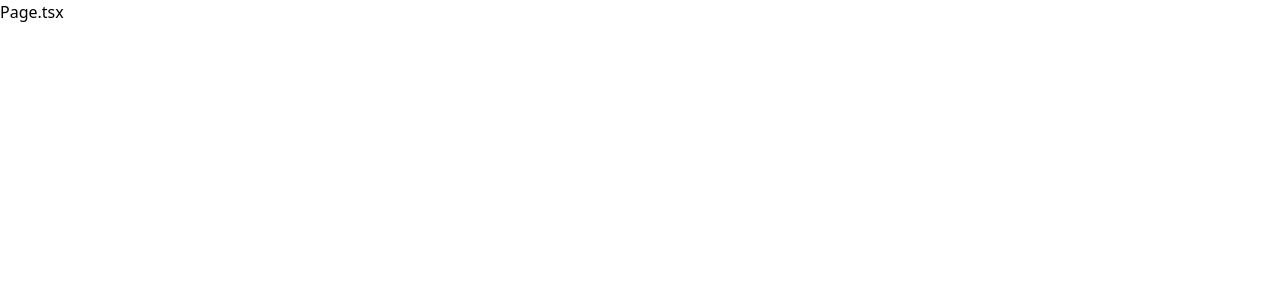
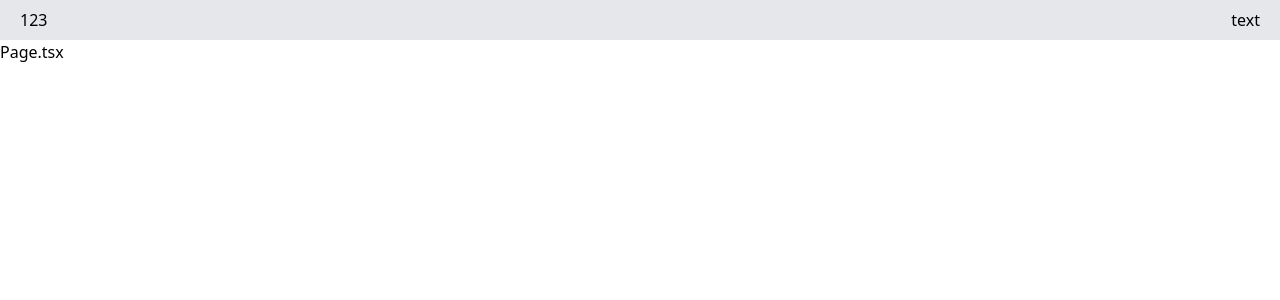
Before and after one commit to BorisKlco/nextjs.yet-another-store, a Next.js app: page / in a window 1280 px wide. Shown: the top 300 px of the page. Built offline with nearby package versions, Linux system fonts and the light colour scheme.

Commit message:
something

```diff
--- a/app/layout.tsx
+++ b/app/layout.tsx
@@ -1,3 +1,4 @@
+import { Navbar } from "@/components";
 import "./globals.css";
 import { Manrope } from "next/font/google";
 
@@ -15,7 +16,10 @@ export default function RootLayout({
 }) {
   return (
     <html lang="en">
-      <body className={fontManrope.variable}>{children}</body>
+      <body className={fontManrope.variable}>
+        <Navbar />
+        {children}
+      </body>
     </html>
   );
 }
--- /dev/null
+++ b/components/Navbar.tsx
@@ -0,0 +1,10 @@
+const Navbar = () => {
+  return (
+    <header className="flex px-5 py-2 bg-gray-200 justify-between">
+      <nav>123</nav>
+      <p>text</p>
+    </header>
+  );
+};
+
+export default Navbar;
--- /dev/null
+++ b/components/index.ts
@@ -0,0 +1,3 @@
+import Navbar from "./Navbar";
+
+export { Navbar };
```
